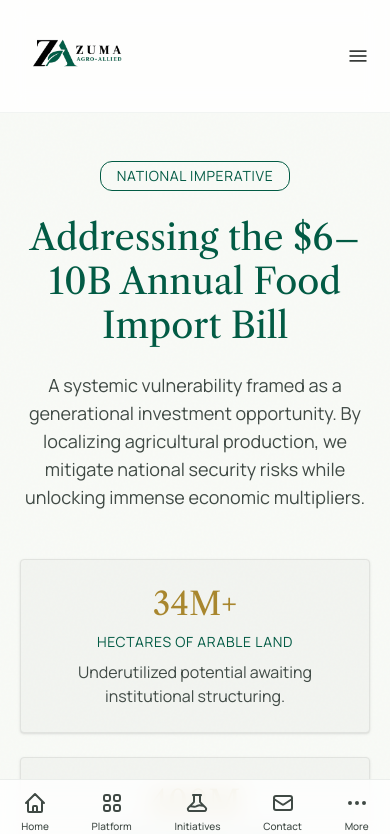
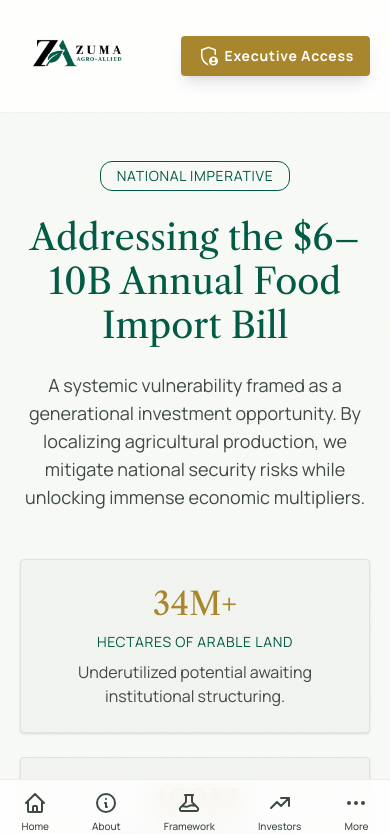
Before and after one commit to klmayua/zuma-agro, a Next.js app: page /impact in a window 390 px wide. Shown: the top 834 px of the page. Built offline with nearby package versions, Linux system fonts and the light colour scheme.

Commit message:
Optimize mobile experience: remove mobile hamburger menu, display responsive CTA, update bottom nav to Home/About/Framework/Investors/More, filter More sheet to prevent redundancy, and fix hero image assets

```diff
--- a/src/components/navigation/BottomNav.tsx
+++ b/src/components/navigation/BottomNav.tsx
@@ -10,9 +10,9 @@ const icons = {
       <path strokeLinecap="round" strokeLinejoin="round" strokeWidth={2} d="M3 12l2-2m0 0l7-7 7 7M5 10v10a1 1 0 001 1h3m10-11l2 2m-2-2v10a1 1 0 01-1 1h-3m-6 0a1 1 0 001-1v-4a1 1 0 011-1h2a1 1 0 011 1v4a1 1 0 001 1m-6 0h6" />
     </svg>
   ),
-  grid: (
+  info: (
     <svg className="w-6 h-6" fill="none" viewBox="0 0 24 24" stroke="currentColor">
-      <path strokeLinecap="round" strokeLinejoin="round" strokeWidth={2} d="M4 6a2 2 0 012-2h2a2 2 0 012 2v2a2 2 0 01-2 2H6a2 2 0 01-2-2V6zM14 6a2 2 0 012-2h2a2 2 0 012 2v2a2 2 0 01-2 2h-2a2 2 0 01-2-2V6zM4 16a2 2 0 012-2h2a2 2 0 012 2v2a2 2 0 01-2 2H6a2 2 0 01-2-2v-2zM14 16a2 2 0 012-2h2a2 2 0 012 2v2a2 2 0 01-2 2h-2a2 2 0 01-2-2v-2z" />
+      <path strokeLinecap="round" strokeLinejoin="round" strokeWidth={2} d="M13 16h-1v-4h-1m1-4h.01M21 12a9 9 0 11-18 0 9 9 0 0118 0z" />
     </svg>
   ),
   layers: (
@@ -20,9 +20,9 @@ const icons = {
       <path strokeLinecap="round" strokeLinejoin="round" strokeWidth={2} d="M19.428 15.428a2 2 0 00-1.022-.547l-2.387-.477a6 6 0 00-3.86.517l-.318.158a6 6 0 01-3.86.517L6.05 15.21a2 2 0 00-1.806.547M8 4h8l-1 1v5.172a2 2 0 00.586 1.414l5 5c1.26 1.26.367 3.414-1.415 3.414H4.828c-1.782 0-2.674-2.154-1.414-3.414l5-5A2 2 0 009 10.172V5L8 4z" />
     </svg>
   ),
-  mail: (
+  trending_up: (
     <svg className="w-6 h-6" fill="none" viewBox="0 0 24 24" stroke="currentColor">
-      <path strokeLinecap="round" strokeLinejoin="round" strokeWidth={2} d="M3 8l7.89 5.26a2 2 0 002.22 0L21 8M5 19h14a2 2 0 002-2V7a2 2 0 00-2-2H5a2 2 0 00-2 2v10a2 2 0 002 2z" />
+      <path strokeLinecap="round" strokeLinejoin="round" strokeWidth={2} d="M13 7h8m0 0v8m0-8l-8 8-4-4-6 6" />
     </svg>
   ),
   ellipsis: (
@@ -68,7 +68,13 @@ export function BottomNav() {
             <div className="w-12 h-1 bg-outline-variant/50 rounded-full mx-auto mb-6" />
             <h3 className="text-lg font-semibold mb-4 text-on-surface">Navigation</h3>
             <div className="space-y-2">
-              {navigation.primary.map((item) => (
+              {navigation.primary
+                .filter(item =>
+                  item.href !== '/about' &&
+                  item.href !== '/strategic-framework' &&
+                  item.href !== '/investor-intelligence'
+                )
+                .map((item) => (
                   <Link
                     key={item.href}
                     href={item.href}
--- a/src/components/navigation/Header.tsx
+++ b/src/components/navigation/Header.tsx
@@ -40,18 +40,13 @@ export function Header() {
         </nav>
         <Link
           href={navigation.cta.href}
-          className="hidden md:inline-flex bg-secondary text-white font-label-md text-label-md h-[56px] px-[40px] items-center justify-center rounded hover:opacity-90 transition-colors shadow-lg flex gap-xs"
+          className="bg-secondary text-white font-label-md text-label-md h-[40px] md:h-[56px] px-[16px] md:px-[40px] inline-flex items-center justify-center rounded hover:opacity-90 transition-all shadow-lg flex gap-xs text-[11px] md:text-label-md font-bold"
         >
-          <span className="material-symbols-outlined text-[20px]" data-icon="admin_panel_settings">
+          <span className="material-symbols-outlined text-[16px] md:text-[20px]" data-icon="admin_panel_settings">
             admin_panel_settings
           </span>
-          Executive Access
+          <span>Executive Access</span>
         </Link>
-        <button className="md:hidden text-on-surface flex items-center justify-center">
-          <span className="material-symbols-outlined" data-icon="menu">
-            menu
-          </span>
-        </button>
       </div>
     </header>
   );
--- a/src/components/sections/AboutHeroSection.tsx
+++ b/src/components/sections/AboutHeroSection.tsx
@@ -5,7 +5,7 @@ export function AboutHeroSection() {
         <img
           alt="Aerial view of agricultural landscape symbolizing sovereign transformation"
           className="w-full h-full object-cover"
-          src="https://lh3.googleusercontent.com/aida-public/AB6AXuBeTwEWqYOXqN8GHY8tD3dojL5ltxQ2t9vP9vW9VUfk3sF-NG3B2_EyRDMF5QADm7GFWfEJKtPn6M5OPbxfL_NbNrSAxwYAJlMYfZRE_WmzZJKZgIYQ8b66MqD8LmBPfRjD9eXpI6FF0FnVgJsJz3JCrVQz84ML1VQyQHWQ-2ppcJq2vHvBxfVGY0CTECJPtgFn0lPVhDFkGv7xKUXUDGjXQo3vQx0vK-Fg2_CRWUEk4BrWfSg9Z_y0BWOJxSFG5Ufbb03W3o0"
+          src="/hero_section_image.png"
         />
         <div className="absolute inset-0 bg-primary/70 mix-blend-multiply" />
         <div className="absolute inset-0 bg-gradient-to-t from-primary/90 via-primary/40 to-transparent" />
--- a/src/components/sections/GovernanceHeroSection.tsx
+++ b/src/components/sections/GovernanceHeroSection.tsx
@@ -16,7 +16,7 @@ export function GovernanceHeroSection() {
       <div className="w-full md:w-1/3 aspect-[4/3] bg-surface-container rounded border border-outline-variant overflow-hidden">
         <img
           className="w-full h-full object-cover"
-          src="https://lh3.googleusercontent.com/aida-public/AB6AXuCO_XAtHzHeoJE-PZaoVQ09lNB9sihJlxUA7qZpW4zKHN0DWeWelv-8JeVbCC0w1WdHu4wjpUQxn_k7AMA8cvocReLTUFELJdz8a4ARx9t8BGM1PDyhQJUIMYJOHK4WtkdeM7MmqI4bSCaneEi-Dam2gZ3RQACOjJQKzjHRWQfhWs2DNL7ZvgqnH8-B8AO6I0PRvVMUHco2FTUQXU46utRBbVsoGgQH2HZNdD0O7SSOcz66wkAE74kspc_ZPBcJcrC4waFXCUHqStU"
+          src="/boardroom_view.png"
           alt="Boardroom View"
         />
       </div>
--- a/src/components/sections/PartnershipHeroSection.tsx
+++ b/src/components/sections/PartnershipHeroSection.tsx
@@ -5,7 +5,7 @@ export function PartnershipHeroSection() {
         <img
           alt="Agricultural fields"
           className="w-full h-full object-cover filter grayscale mix-blend-multiply opacity-40"
-          src="https://lh3.googleusercontent.com/aida-public/AB6AXuATk2doVabYmtoP1dzii31tMXyab2HB9gpxuehwF0_GoMa7ZEI4sH_aGWjrqkonBfuxPhe6Q_1BJPFI4X_EhukoReENeozBaXU1aoBUQtEeNF_mCKbSFxoLtv2u08q0nIMbmvolizuWxJv0L2EG7EiEtxq_oHOUUeFjRxpwfWq27ydlRNgXpPdEJ__29wxXY_ZD6ssAWxM-CvrFinldiDfBVraJc6kgPwhjX8zrIFhACvSspoa4nvCB2tfRKHSnxATlvaNo5HSRgWQ"
+          src="/hero_section_image.png"
         />
         <div className="absolute inset-0 bg-gradient-to-r from-gray-900/95 via-gray-900/60 to-transparent"></div>
       </div>
--- a/src/lib/design-tokens.ts
+++ b/src/lib/design-tokens.ts
@@ -131,9 +131,9 @@ export const navigation = {
   cta: { label: 'Executive Access', href: '/enrollment-step-1' },
   mobile: [
     { label: 'Home', href: '/', icon: 'home' },
-    { label: 'Platform', href: '/platform-architecture', icon: 'grid' },
-    { label: 'Initiatives', href: '/strategic-framework', icon: 'layers' },
-    { label: 'Contact', href: '/institutional-partnerships', icon: 'mail' },
+    { label: 'About', href: '/about', icon: 'info' },
+    { label: 'Framework', href: '/strategic-framework', icon: 'layers' },
+    { label: 'Investors', href: '/investor-intelligence', icon: 'trending_up' },
     { label: 'More', href: '#more', icon: 'ellipsis' },
   ],
   footer: {
```
Also changed, not shown: public/boardroom_view.png (added). Lines whose indentation alone changed are shown as unchanged.
